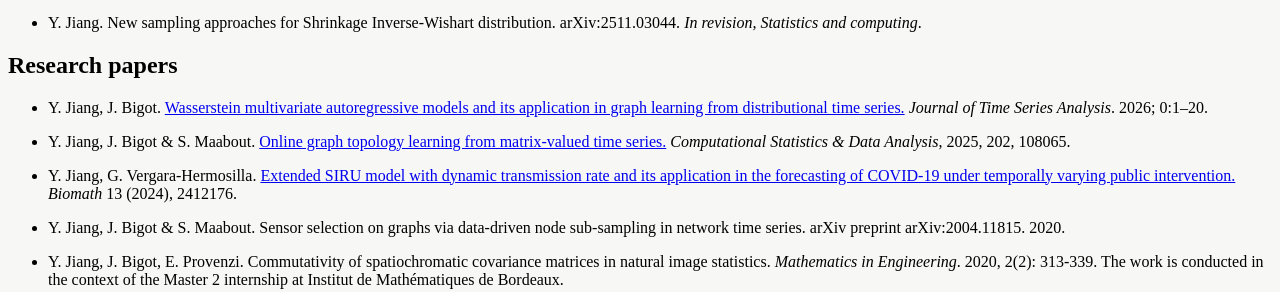
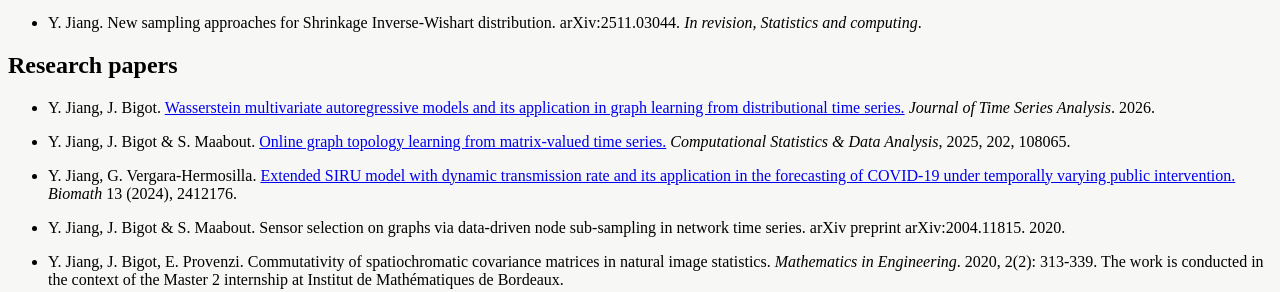
Before and after one commit to yiyej/yiyej.github.io, a Jekyll site: the page built from research.md, in a window 1280 px wide. Shown: the part 287-579 px from the top of the page. Built offline with Jekyll 4.4.1, drawn with Linux system fonts in a browser that asks for light colours.

Commit message:
Update citation for Jiang and Bigot paper
Removed the page range from a research paper citation.

```diff
--- a/research.md
+++ b/research.md
@@ -17,7 +17,7 @@
 
 ## Research papers
 
-- Y. Jiang, J. Bigot. <a href="https://doi.org/10.1111/jtsa.70045"> Wasserstein multivariate autoregressive models and its application in graph learning from distributional time series.</a> *Journal of Time Series Analysis*. 2026; 0:1–20.
+- Y. Jiang, J. Bigot. <a href="https://doi.org/10.1111/jtsa.70045"> Wasserstein multivariate autoregressive models and its application in graph learning from distributional time series.</a> *Journal of Time Series Analysis*. 2026.
 
 - Y. Jiang, J. Bigot & S. Maabout. <a href="https://www.sciencedirect.com/science/article/pii/S016794732400149X"> Online graph topology learning from matrix-valued time series.</a> *Computational Statistics & Data Analysis*, 2025, 202, 108065.
 
```
